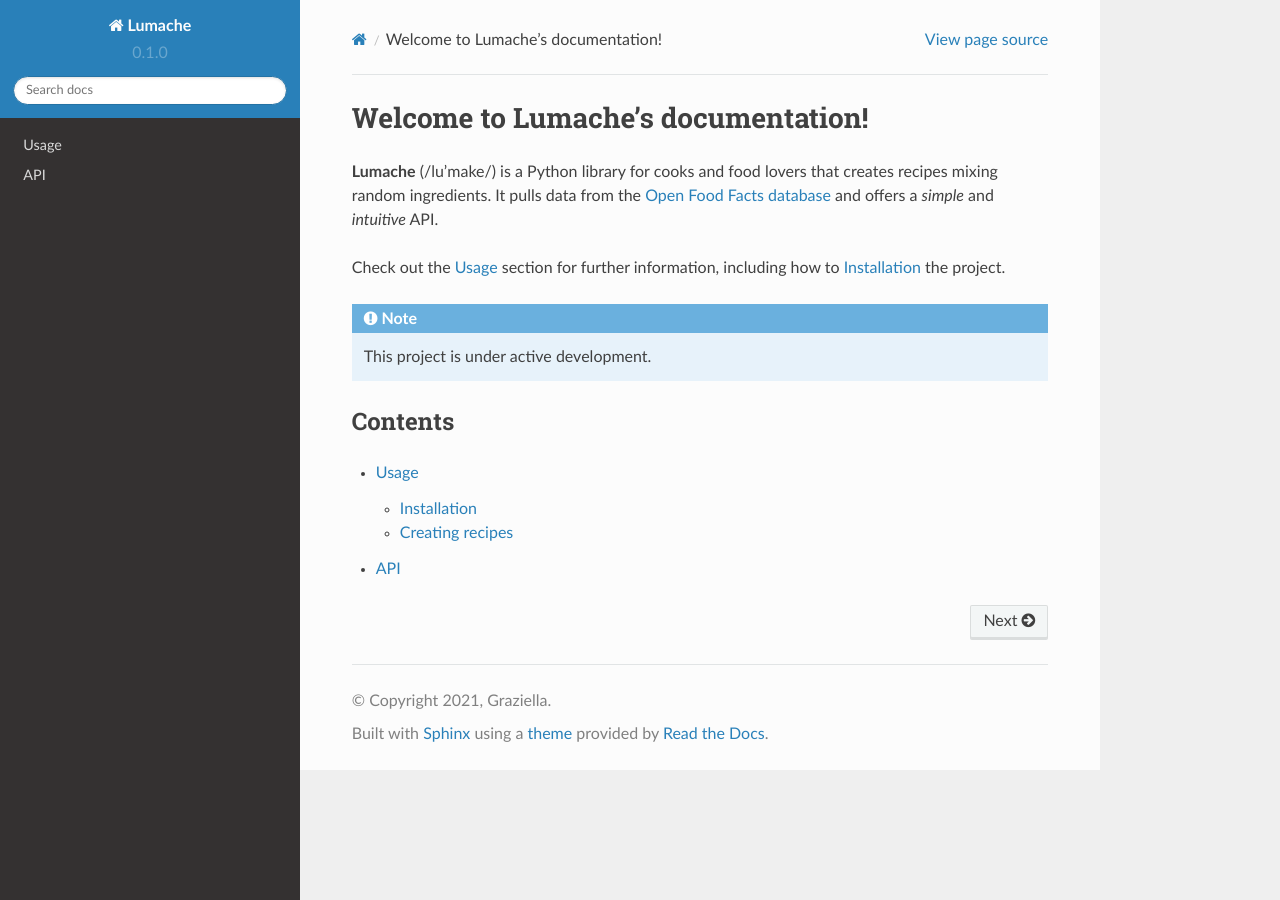
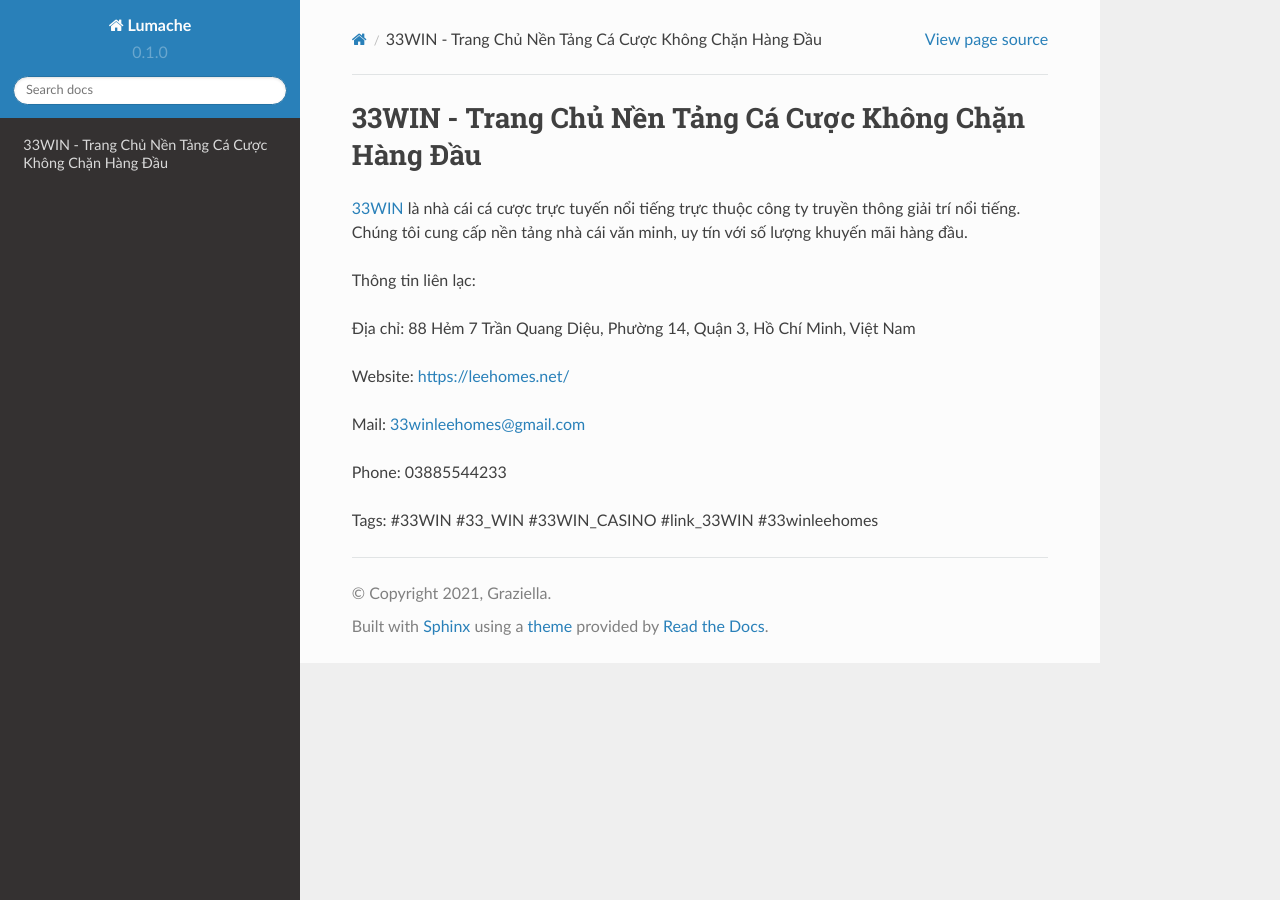
Before and after one commit to antonniotrombeta/33winleehomes, a Sphinx documentation site: the page built from docs/source/index.rst, in a window 1280 px wide. Built offline with Sphinx 7.4.7 and the Read the Docs theme 2.0.0, drawn with Linux system fonts in a browser that asks for light colours.

Commit message:
Update index.rst

```diff
--- a/docs/source/index.rst
+++ b/docs/source/index.rst
@@ -1,22 +1,16 @@
-Welcome to Lumache's documentation!
+33WIN - Trang Chủ Nền Tảng Cá Cược Không Chặn Hàng Đầu
 ===================================
 
-**Lumache** (/lu'make/) is a Python library for cooks and food lovers
-that creates recipes mixing random ingredients.
-It pulls data from the `Open Food Facts database <https://world.openfoodfacts.org/>`_
-and offers a *simple* and *intuitive* API.
+`33WIN <https://leehomes.net/>`_ là nhà cái cá cược trực tuyến nổi tiếng trực thuộc công ty truyền thông giải trí nổi tiếng. Chúng tôi cung cấp nền tảng nhà cái văn minh, uy tín với số lượng khuyến mãi hàng đầu.
 
-Check out the :doc:`usage` section for further information, including
-how to :ref:`installation` the project.
+Thông tin liên lạc:
 
-.. note::
+Địa chỉ: 88 Hẻm 7 Trần Quang Diệu, Phường 14, Quận 3, Hồ Chí Minh, Việt Nam
 
-   This project is under active development.
+Website: https://leehomes.net/
 
-Contents
---------
+Mail: 33winleehomes@gmail.com
 
-.. toctree::
+Phone: 03885544233
 
-   usage
-   api
+Tags: #33WIN #33_WIN #33WIN_CASINO #link_33WIN #33winleehomes
```
